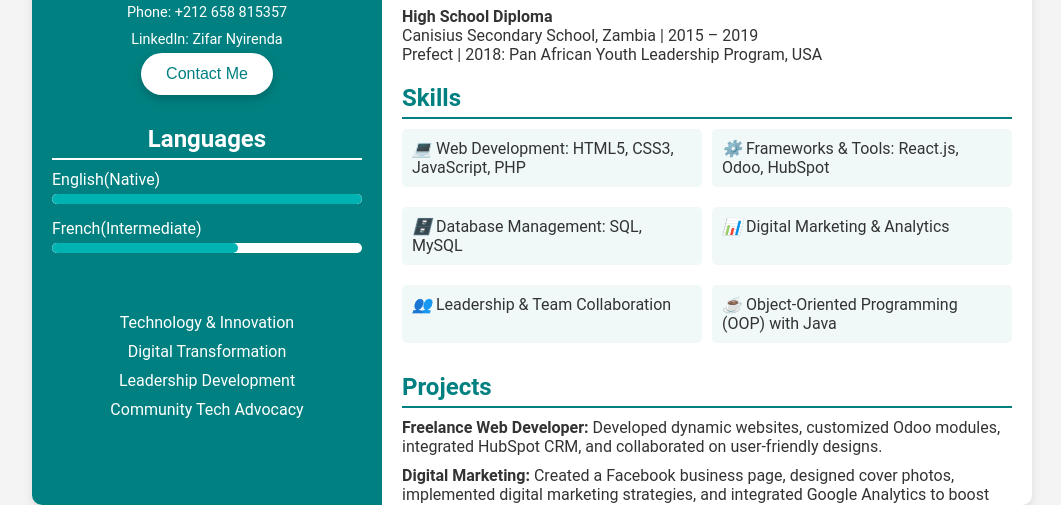
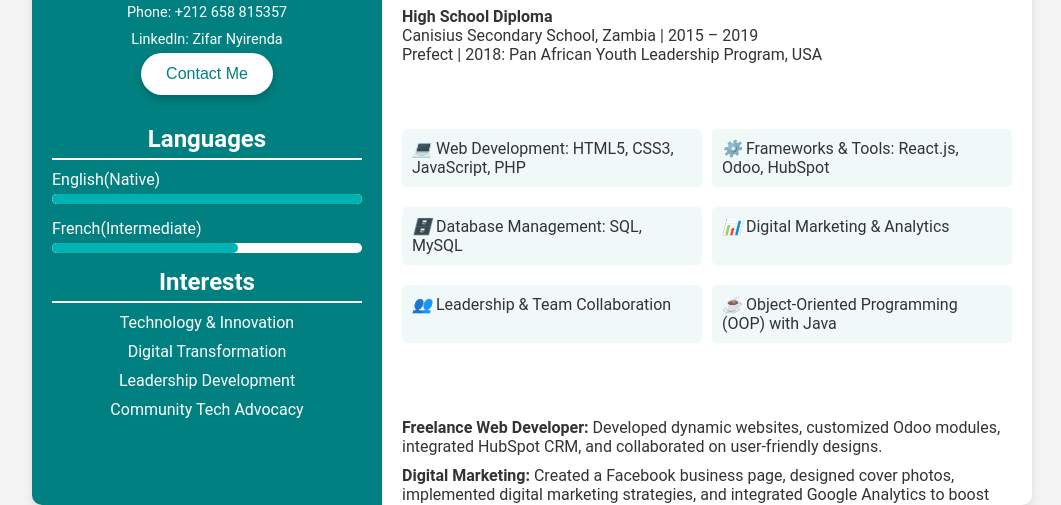
Before and after one commit to zifarnyirenda/my-cv, a plain HTML site: page index.html in a window 1280 px wide. Shown: the part 295-800 px from the top of the page, without its empty margins (108-1169 px from the left). Drawn offline with Linux system fonts and the light colour scheme.

Commit message:
Update style.css

```diff
--- a/style.css
+++ b/style.css
@@ -18,6 +18,7 @@ body {
     margin: 0;
     padding: 0;
     overflow: hidden;
+
 }
 
 .cv-container {
@@ -141,10 +142,11 @@ body {
 
 .section h2 {
     font-size: 1.5rem;
-    color: #008080;
-    border-bottom: 2px solid #008080;
+    color: #ffffff;
+    border-bottom: 2px solid #ffffff;
     margin-bottom: 10px;
     padding-bottom: 5px;
+    text-align: center;
 }
 
 .skills-list li:hover {
```
